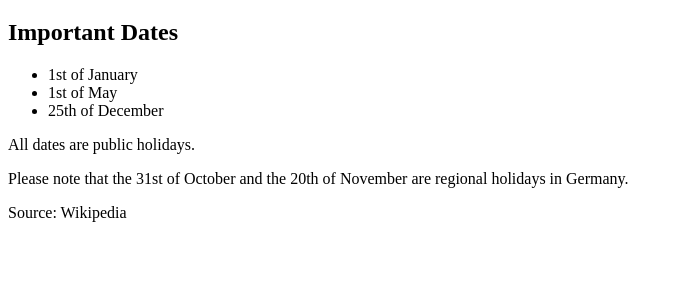
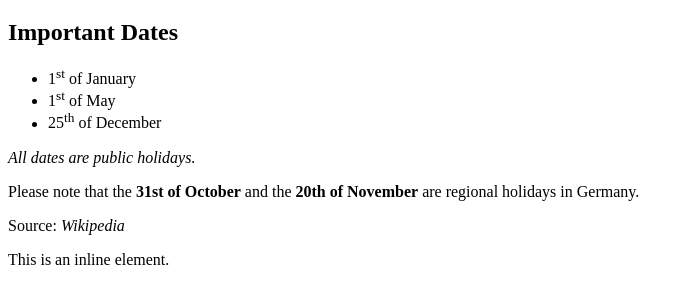
Before and after one commit to fbw-d09/uib-typography-inline-DirkSawon, a website: page index.html in a window 1280 px wide. Shown: the part 61-364 px from the top of the page, without its empty margins (0-690 px from the left). Drawn offline with Linux system fonts and the light colour scheme.

Commit message:
Version 0.01

```diff
--- a/index.html
+++ b/index.html
@@ -16,20 +16,21 @@
     <main>
         <h2>Important Dates</h2>
         <ul>
-            <li>1st of January</li>
-            <li>1st of May</li>
-            <li>25th of December</li>
+            <li>1<sup>st</sup> of January</li>
+            <li>1<sup>st</sup> of May</li>
+            <li>25<sup>th</sup> of December</li>
         </ul>
 
-        <p class="holidays">All dates are public holidays.</p>
+        <p class="holidays"><i>All dates are public holidays.</i></p>
 
         <p class="note">
-            Please note that the 31st of October and the 20th of
-                November are regional holidays in Germany.
+            Please note that the <b>31st of October</b> and the <b>20th of
+                November</b> are regional holidays in Germany.
         </p>
     </main>
 
     <footer>
-        <p>Source: Wikipedia</p>
+        <p>Source: <cite>Wikipedia</cite></p>
     </footer>
+    <span>This is an inline element.</span>
 </body>
```
